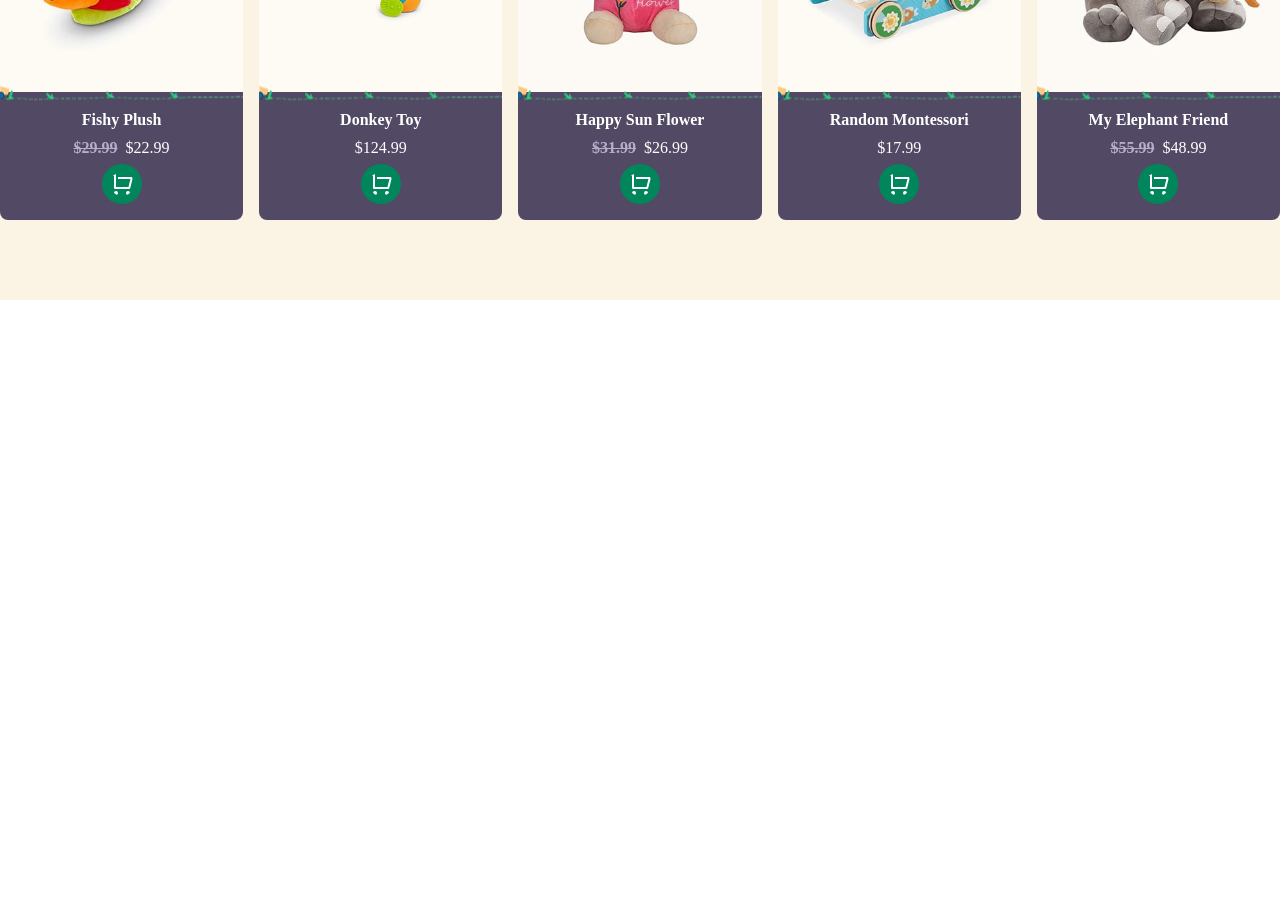
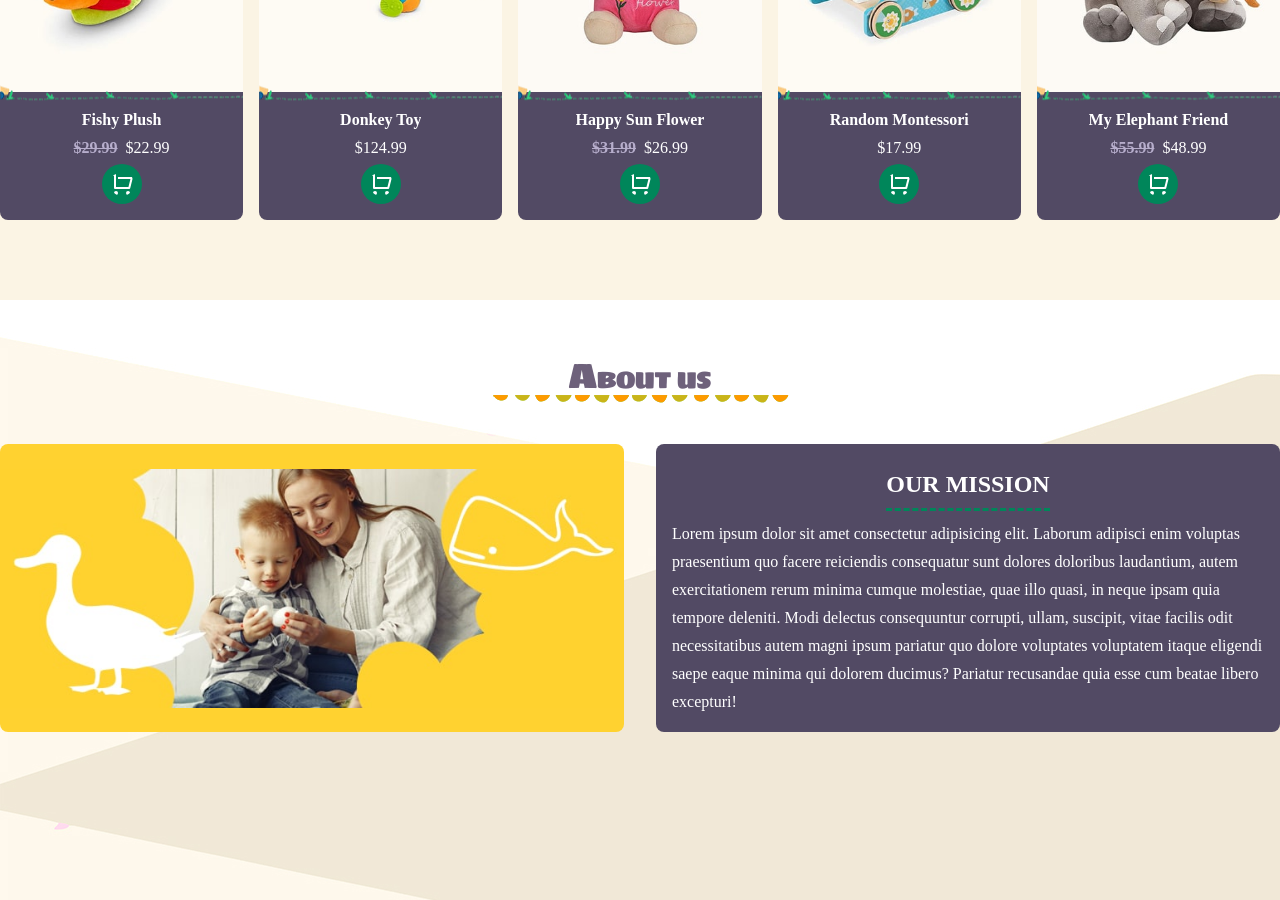
Before and after one commit to egosection/kids-shop, a website: page index.html in a window 1280 px wide. Shown: the part 2132-3032 px from the top of the page. Before the commit the page ends 2432 px from the top, so only its background shows below. Drawn offline with Linux system fonts and the light colour scheme.

Commit message:
Added about us section

```diff
--- a/index.html
+++ b/index.html
@@ -178,6 +178,23 @@
      </section>
     <!-- End Products -->
 
+    <!-- About Us -->
+    <section class="py-10 bg-[url(../images/about-bg.jpg)] bg-left-top h-[600px]">
+         <div class="container mx-auto">
+            <h2 class="heading relative font-secondary text-center uppercase text-2xl pt-4 pb-12 text-[#6e617b] whitespace-nowrap">About Us</h2>
+            <div class="grid grid-cols-1 md:grid-cols-2 gap-8">
+                <div class="l-side flex justify-center items-center bg-amber-300 rounded-lg overflow-hidden">
+                    <img src="./src/images/a-us.jpg" alt="about us">
+                </div>
+                <div class="r-side flex flex-col justify-center items-center bg-tertiary p-4 rounded-lg text-white">
+                    <h3 class="border-btm font-bold text-2xl py-2 uppercase">Our Mission</h3>
+                    <p class="font-medium leading-7">Lorem ipsum dolor sit amet consectetur adipisicing elit. Laborum adipisci enim voluptas praesentium quo facere reiciendis consequatur sunt dolores doloribus laudantium, autem exercitationem rerum minima cumque molestiae, quae illo quasi, in neque ipsam quia tempore deleniti. Modi delectus consequuntur corrupti, ullam, suscipit, vitae facilis odit necessitatibus autem magni ipsum pariatur quo dolore voluptates voluptatem itaque eligendi saepe eaque minima qui dolorem ducimus? Pariatur recusandae quia esse cum beatae libero excepturi!</p>
+                </div>
+            </div>
+        </div>
+    </section>
+    <!-- End About Us -->
+
 
     <div class="bg-transparent hidden opacity-60 h-full w-full fixed top-0 left-0 z-auto" id="overlay" aria-hidden="true"></div>
     <script src="./src/js/main.js"></script>
--- a/src/css/input.css
+++ b/src/css/input.css
@@ -203,7 +203,7 @@ input:focus-visible {
 }
 
 .product-desc h3 {
-    @apply font-bold
+    @apply font-bold hover:text-secondary line-clamp-1
 }
 
 .price {
@@ -230,3 +230,8 @@ input:focus-visible {
     background-repeat: no-repeat;
     background-position: center;
 }
+
+.border-btm {
+    border-bottom: 3px dashed #00865a;
+    margin-bottom: 0.6rem;
+}
--- a/src/js/main.js
+++ b/src/js/main.js
@@ -156,9 +156,13 @@ window.addEventListener("scroll", hideTopBar);
 /////////////////////////////////////// PRODUCTS ////////////////////////////////////////////
 
 async function getProducts() {
-    const response = await fetch('/products.json');
-    const data = await response.json();
-    showProducts(data);
+    try {
+        const response = await fetch('/products.json');
+        const data = await response.json();
+        showProducts(data);
+    } catch(err) {
+        console.error(err);
+    }
 }
 
 function showProducts(arr) {
```
Also changed, not shown: src/css/output.css, src/images/a-us.jpg (added), src/images/about-bg.jpg (added), src/images/about-bg2.jpg (added).
